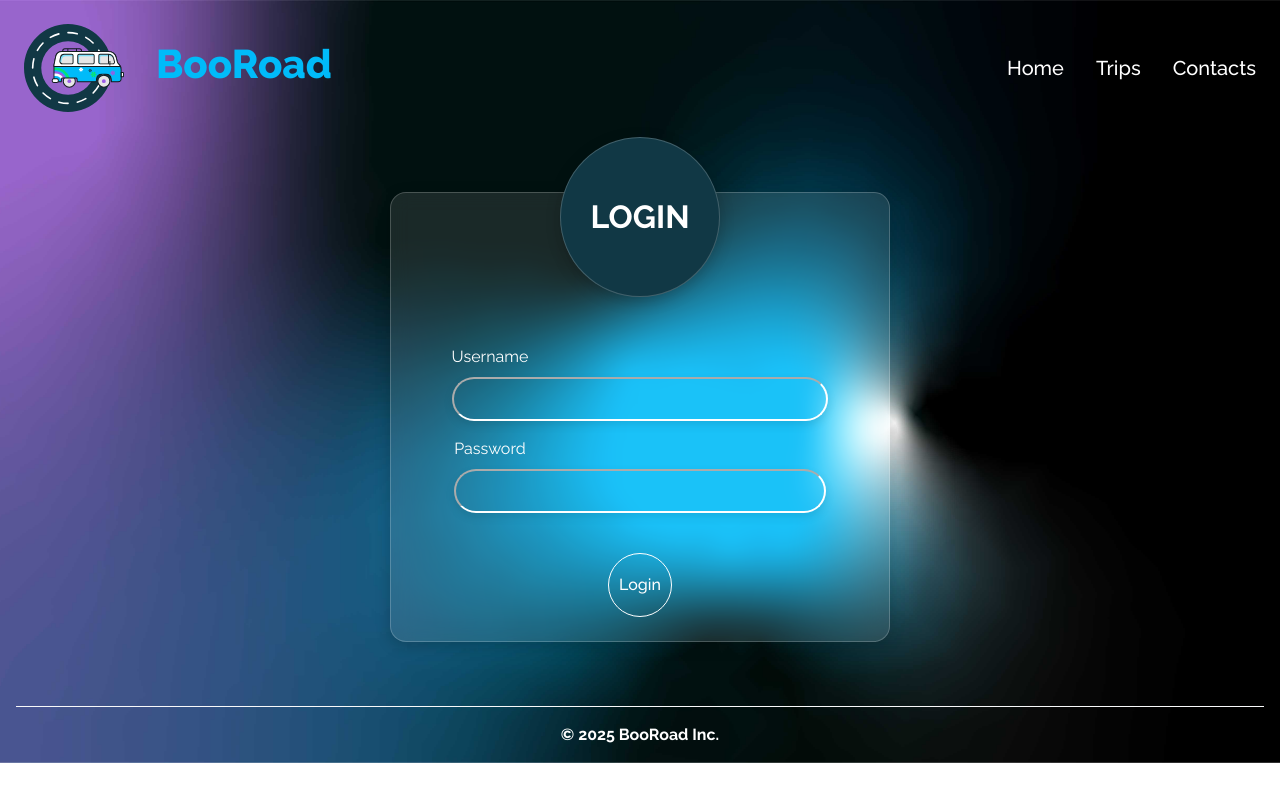
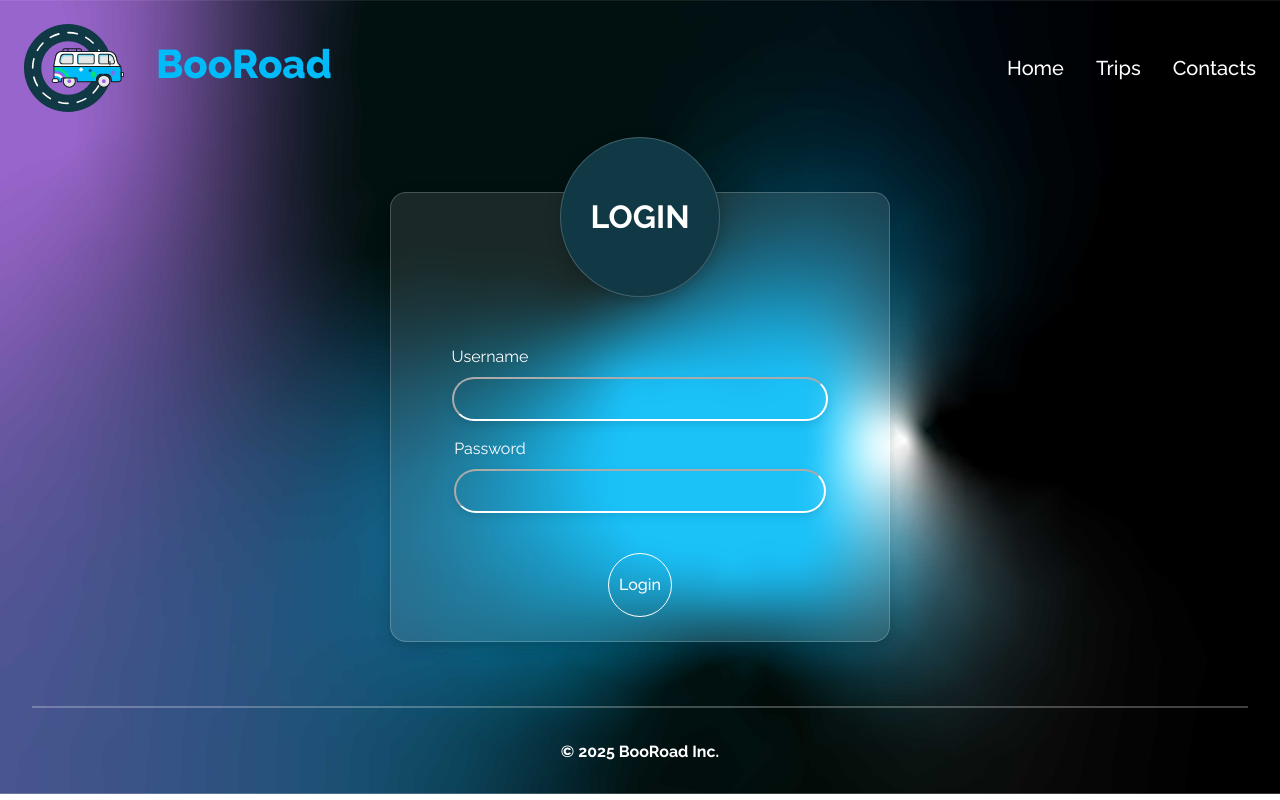
Before and after one commit to GiuseppeColucci95/booRoad_team2, a React (Vite) app: page / in a window 1280 px wide. Built offline with nearby package versions, Linux system fonts and the light colour scheme.

Commit message:
edit footer and hr

```diff
--- a/src/components/Footer.jsx
+++ b/src/components/Footer.jsx
@@ -1,10 +1,13 @@
 export default function Footer() {
     return (
-        <footer className="footer mt-auto py-3 text-center text-white mx-3 border-top border-light">
-            <div className="container">
-                <small className="text-white fs-6 fw-bold">&copy; 2025 BooRoad Inc.</small>
-            </div>
-        </footer>
+        <>
+            <hr />
+            <footer className="footer mt-auto py-3 text-center text-white mx-3">
+                <div className="container">
+                    <small className="text-white fs-6 fw-bold">&copy; 2025 BooRoad Inc.</small>
+                </div>
+            </footer>
+        </>
 
     )
 }
--- a/src/index.css
+++ b/src/index.css
@@ -166,3 +166,12 @@ body {
     border: 1px solid rgba(255, 255, 255, 0.2); /* Bordo semi-trasparente */
     box-shadow: 0 4px 15px rgba(0, 0, 0, 0.2); /* Ombra leggera */
 }
+
+footer {
+    height: 70px;
+}
+hr {
+    border: 0.5px solid var(--secondary-light);
+    margin-left: 2rem;
+    margin-right: 2rem;
+}
```
